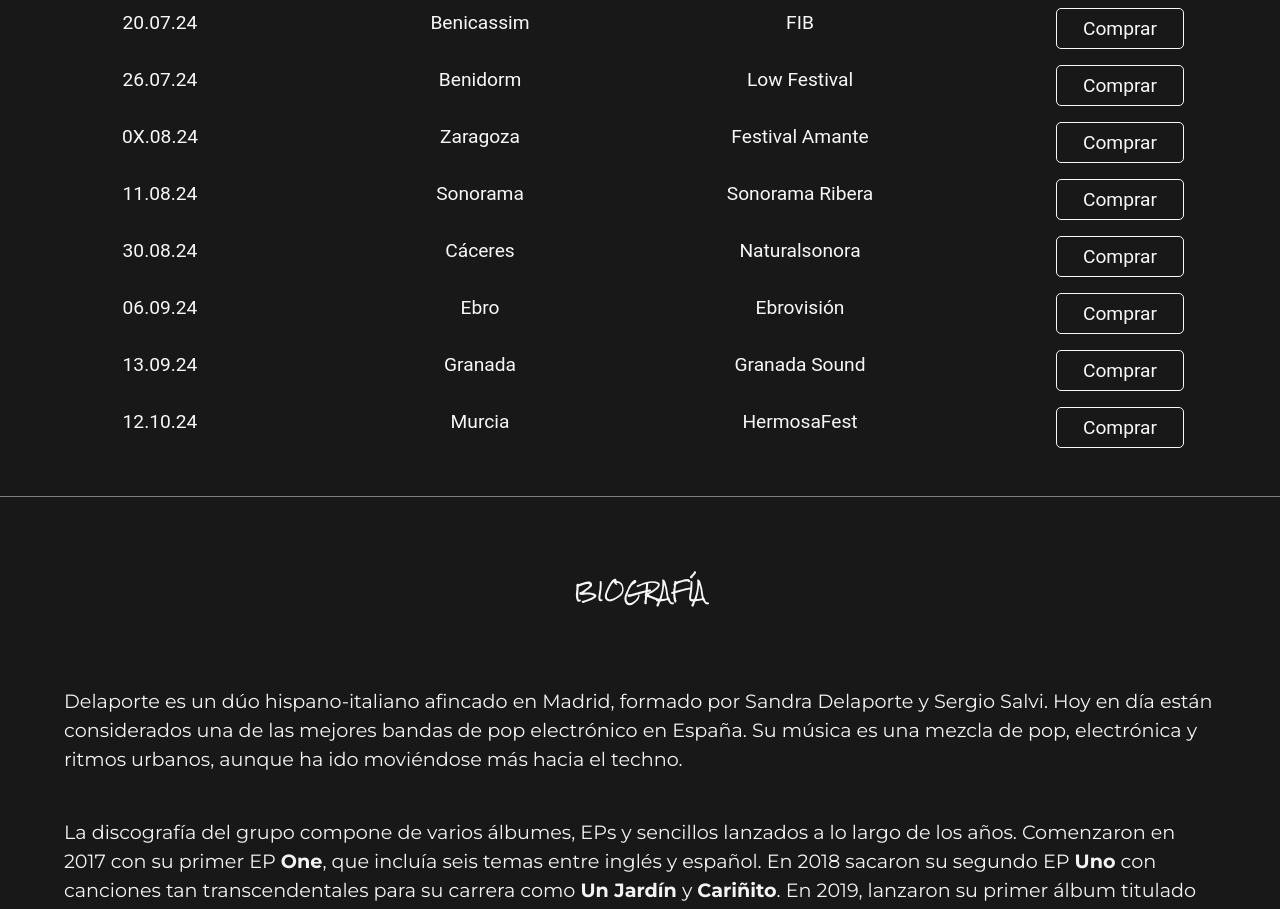
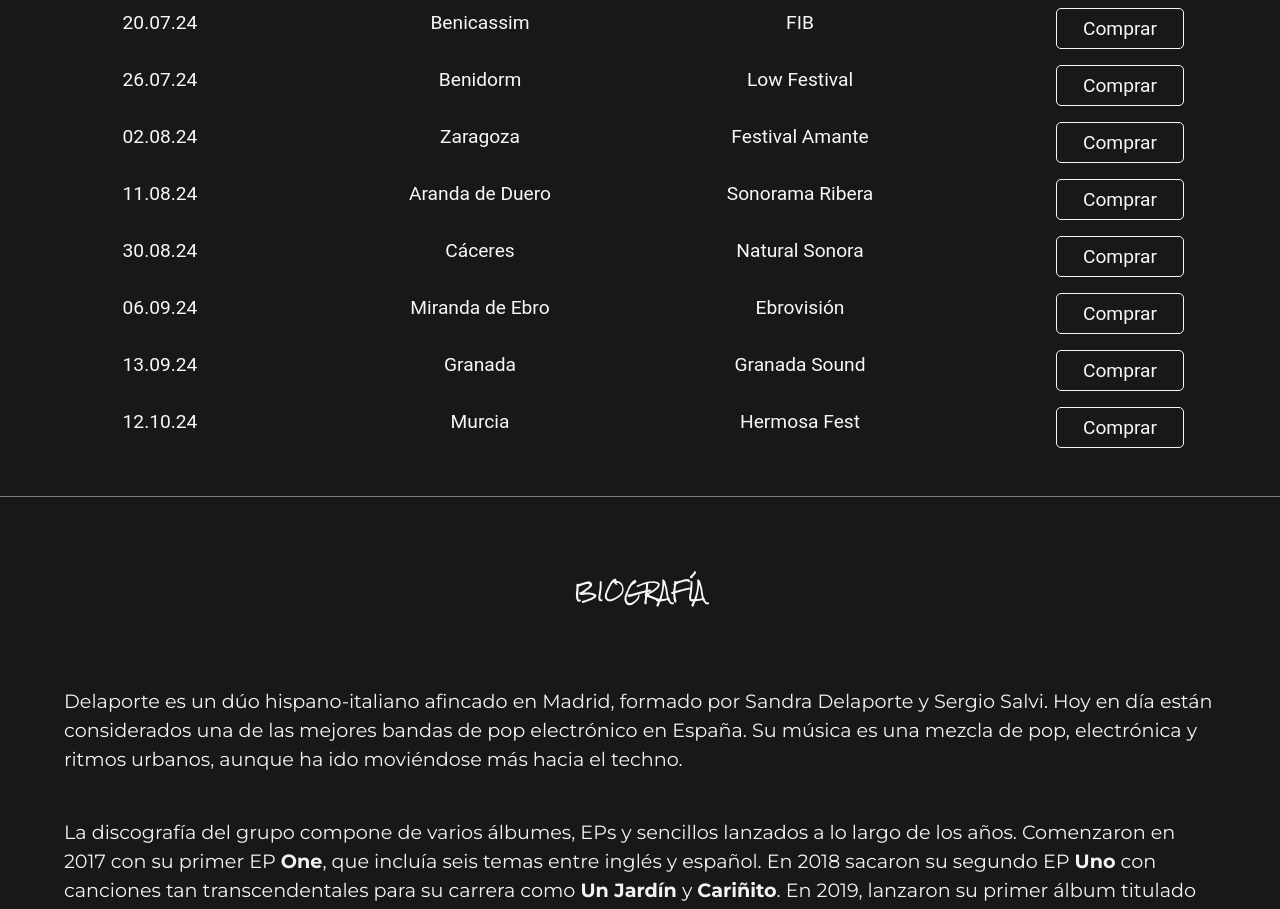
Before and after one commit to criSiles/delaporte, a Vue app: page /#/ in a window 1280 px wide. Shown: the part 2980-3889 px from the top of the page. Built offline with nearby package versions, Linux system fonts and the light colour scheme.

Commit message:
Changing some date concerts

```diff
--- a/src/components/delaporte/DelaporteTour.vue
+++ b/src/components/delaporte/DelaporteTour.vue
@@ -3,8 +3,7 @@
     <router-link class="nav-links" :to="{ path: '/', hash: '#tour' }">
       <h1 class="title">Tour</h1>
     </router-link>
-    <!-- TODO: Make a v-for and fetch the data od a json DB -->
-    <!-- TODO: Improve CSS to DRY -->
+    <!-- TODO: Make a v-for and fetch the data of a json DB -->
     <div class="concerts-container">
       <div class="dates-container">
         <h1 class="subtitle">Fechas</h1>
@@ -21,7 +20,7 @@
         <div class="concerts-list">12.07.24</div>
         <div class="concerts-list">20.07.24</div>
         <div class="concerts-list">26.07.24</div>
-        <div class="concerts-list">0X.08.24</div>
+        <div class="concerts-list">02.08.24</div>
         <div class="concerts-list">11.08.24</div>
         <div class="concerts-list">30.08.24</div>
         <div class="concerts-list">06.09.24</div>
@@ -45,9 +44,9 @@
         <div class="concerts-list">Benicassim</div>
         <div class="concerts-list">Benidorm</div>
         <div class="concerts-list">Zaragoza</div>
-        <div class="concerts-list">Sonorama</div>
+        <div class="concerts-list">Aranda de Duero</div>
         <div class="concerts-list">Cáceres</div>
-        <div class="concerts-list">Ebro</div>
+        <div class="concerts-list">Miranda de Ebro</div>
         <div class="concerts-list">Granada</div>
         <div class="concerts-list">Murcia</div>
       </div>
@@ -68,10 +67,10 @@
         <div class="concerts-list">Low Festival</div>
         <div class="concerts-list">Festival Amante</div>
         <div class="concerts-list">Sonorama Ribera</div>
-        <div class="concerts-list">Naturalsonora</div>
+        <div class="concerts-list">Natural Sonora</div>
         <div class="concerts-list">Ebrovisión</div>
         <div class="concerts-list">Granada Sound</div>
-        <div class="concerts-list">HermosaFest</div>
+        <div class="concerts-list">Hermosa Fest</div>
       </div>
       <div class="tickets-container">
         <h1 class="subtitle">Entradas</h1>
```
Also changed, not shown: 1 other file (tests, documents, lock files or other folders).
